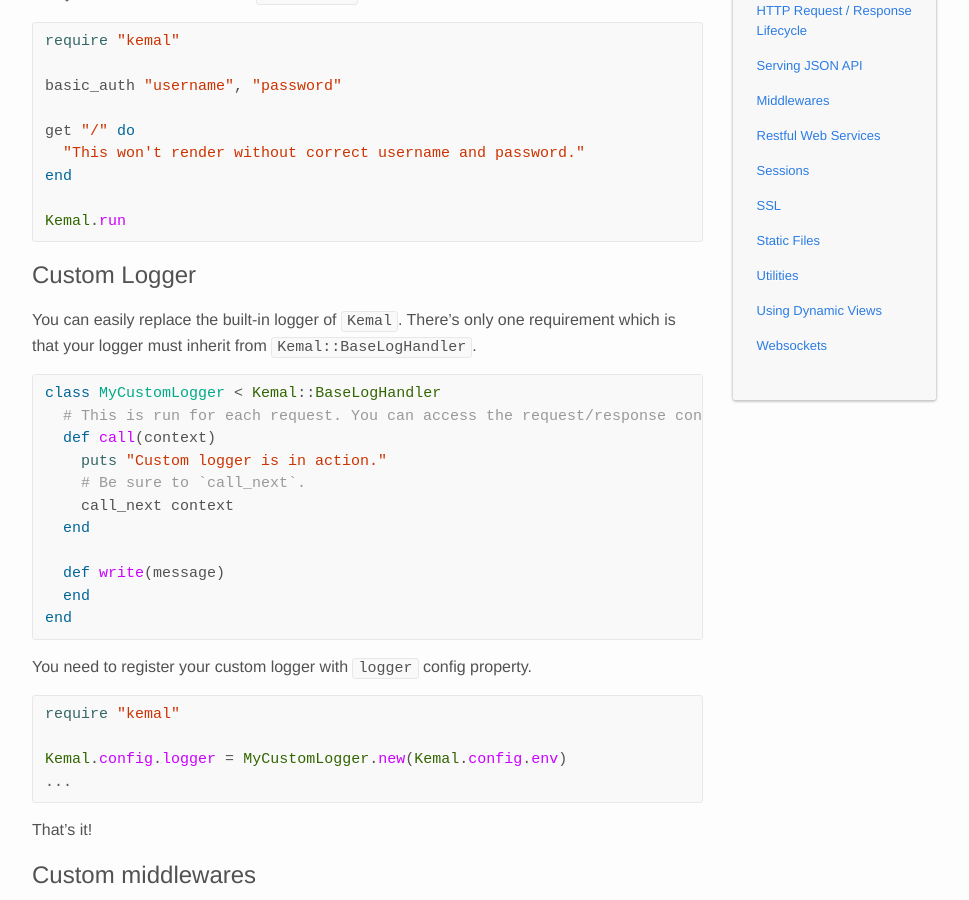
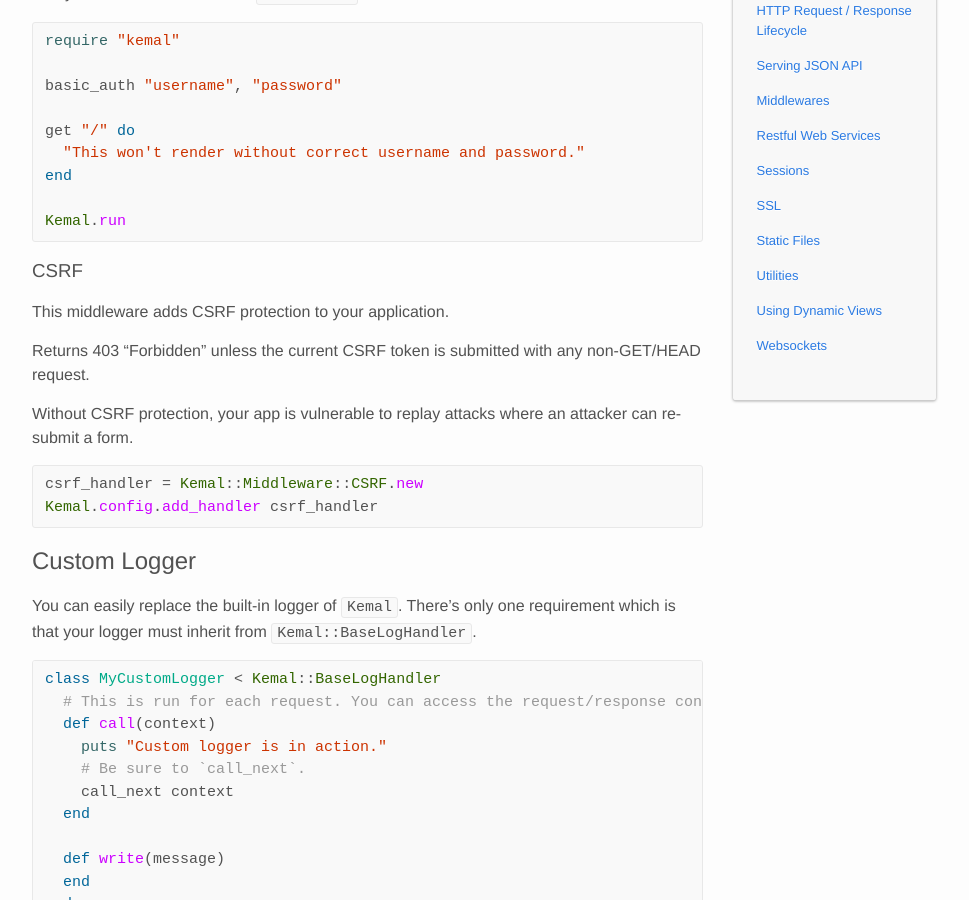
Before and after one commit to kemalcr/kemal, a Jekyll site: the page built from _docs/middlewares.md, in a window 1280 px wide and 900 px high, scrolled down 367 px. Shown: the whole window, without its empty margins (156-1125 px from the left). Built offline with Jekyll 4.4.1, drawn with Linux system fonts in a browser that asks for light colours; Markdown is read by kramdown in place of the engine named in the settings.

Commit message:
Add CSRF to middlewares

````diff
--- a/_docs/middlewares.md
+++ b/_docs/middlewares.md
@@ -22,6 +22,21 @@
 end
 
 Kemal.run
+```
+
+### CSRF
+
+This middleware adds CSRF protection to your application.
+
+Returns 403 "Forbidden" unless the current CSRF token is submitted
+with any non-GET/HEAD request.
+
+Without CSRF protection, your app is vulnerable to replay attacks
+where an attacker can re-submit a form.
+
+```ruby
+csrf_handler = Kemal::Middleware::CSRF.new
+Kemal.config.add_handler csrf_handler
 ```
 
 ## Custom Logger
````
